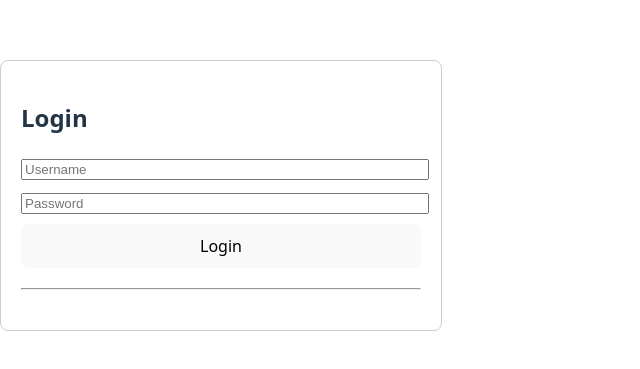
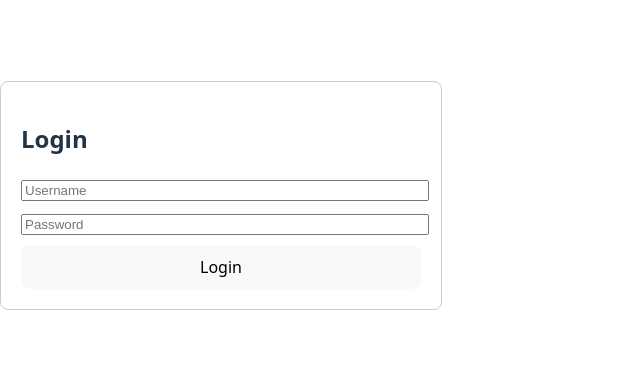
Before and after one commit to ddimitrakopoulos/taskGen-front, a React (Vite) app in the folder frontend/: page / in a window 1280 px wide. Shown: the part 205-574 px from the top of the page, without its empty margins (0-640 px from the left). Built offline with nearby package versions, Linux system fonts and the light colour scheme.

Commit message:
Update LoginPage.tsx

```diff
--- a/frontend/src/LoginPage.tsx
+++ b/frontend/src/LoginPage.tsx
@@ -1,15 +1,17 @@
 import React, { useState } from 'react';
 
-const LoginPage: React.FC = () => {
+interface LoginPageProps {
+  onLogin: () => void;
+}
+
+const LoginPage: React.FC<LoginPageProps> = ({ onLogin }) => {
   const [username, setUsername] = useState('');
   const [password, setPassword] = useState('');
-  const [result, setResult] = useState<{ username: string; token: string } | null>(null);
   const [error, setError] = useState<string | null>(null);
 
   const handleSubmit = async (e: React.FormEvent) => {
     e.preventDefault();
     setError(null);
-    setResult(null);
 
     try {
       const res = await fetch('/api/login', {
@@ -25,43 +27,49 @@ const LoginPage: React.FC = () => {
         return;
       }
 
-      setResult({ username: data.username, token: data.token });
+      // ✅ Store JWT and username in localStorage
+      localStorage.setItem('token', data.token);
+      localStorage.setItem('username', data.username);
+
+      // ✅ Notify parent that login succeeded
+      onLogin();
     } catch (err: any) {
       setError(err.message || 'Network error');
     }
   };
 
   return (
-    <div style={{ maxWidth: 400, margin: '50px auto', padding: 20, border: '1px solid #ccc', borderRadius: 8 }}>
+    <div
+      style={{
+        maxWidth: 400,
+        margin: '50px auto',
+        padding: 20,
+        border: '1px solid #ccc',
+        borderRadius: 8,
+      }}
+    >
       <h2>Login</h2>
       <form onSubmit={handleSubmit}>
         <input
           type="text"
           placeholder="Username"
           value={username}
-          onChange={e => setUsername(e.target.value)}
+          onChange={(e) => setUsername(e.target.value)}
           style={{ width: '100%', marginBottom: 10 }}
         />
         <input
           type="password"
           placeholder="Password"
           value={password}
-          onChange={e => setPassword(e.target.value)}
+          onChange={(e) => setPassword(e.target.value)}
           style={{ width: '100%', marginBottom: 10 }}
         />
-        <button type="submit" style={{ width: '100%' }}>Login</button>
+        <button type="submit" style={{ width: '100%' }}>
+          Login
+        </button>
       </form>
 
-      <hr style={{ margin: '20px 0' }} />
-
-      {error && <div style={{ color: 'red' }}>{error}</div>}
-
-      {result && (
-        <div style={{ marginTop: 10, wordBreak: 'break-all' }}>
-          <strong>Username:</strong> {result.username} <br />
-          <strong>JWT Token:</strong> {result.token}
-        </div>
-      )}
+      {error && <div style={{ color: 'red', marginTop: 10 }}>{error}</div>}
     </div>
   );
 };
```
